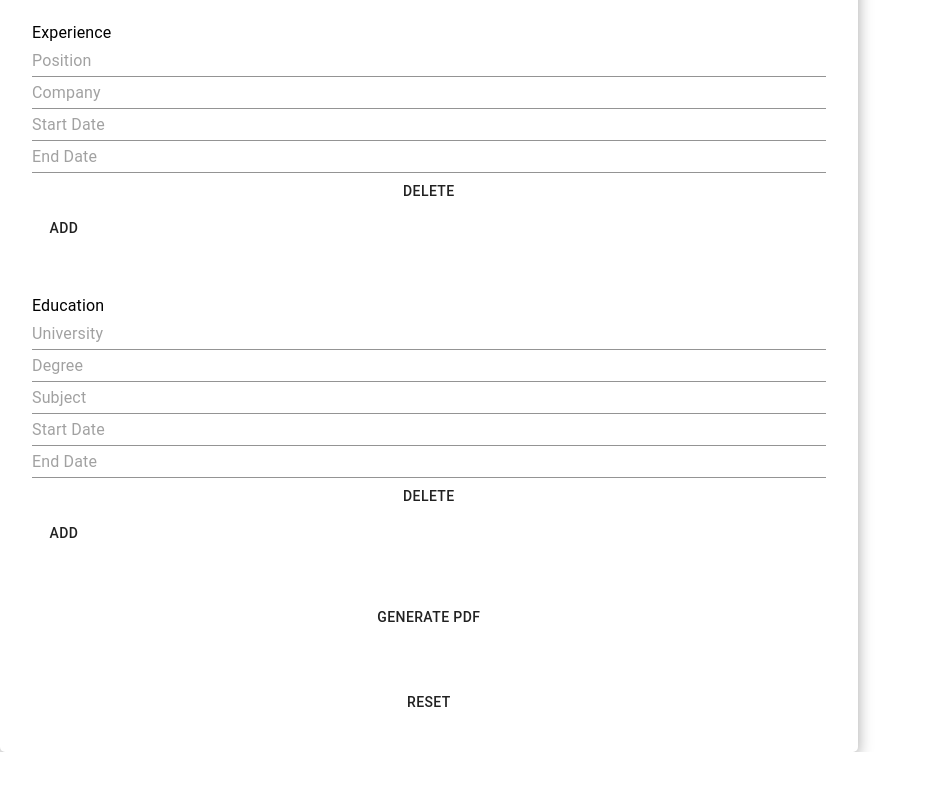
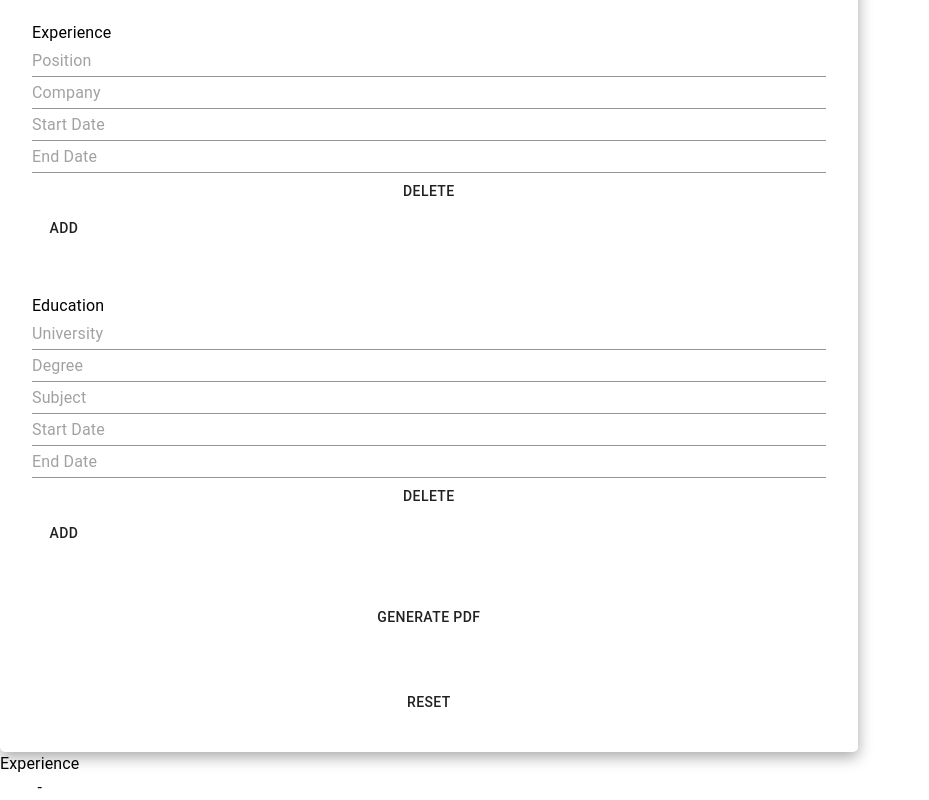
Before and after one commit to ethanalvizo/resume-template, a React (Create React App) app: page / in a window 1280 px wide. Shown: the part 243-1043 px from the top of the page, without its empty margins (0-929 px from the left). Before the commit the page ends 995 px from the top, so only its background shows below. Built offline with nearby package versions, Linux system fonts and the light colour scheme.

Commit message:
Live display of input in experience items

```diff
--- a/src/components/main.js
+++ b/src/components/main.js
@@ -2,6 +2,7 @@ import React, { useState, useRef } from 'react';
 import { v4 as uuidv4 } from "uuid"
 import { useReactToPrint } from "react-to-print";
 import Input from "./input";
+import Preview from "./preview";
 import emptyResume from "./utils/emptyResume";
 
 
@@ -129,6 +130,7 @@ const Main = () => {
     }
 
     const componentRef = useRef();
+
     const handlePrint = useReactToPrint({ content: () => componentRef.current });
 
     return (
@@ -138,13 +140,14 @@ const Main = () => {
                 onChangePersonal={handleChangePersonal}
                 onChangeExperience={handleChangeExperience}
                 onAddExperience={handleAddExperience}
-                onDelete={handleDeleteExperience}
+                onDeleteExperience={handleDeleteExperience}
                 onChangeEducation={handleChangeEducation}
                 onAddEducation={handleAddEducation}
                 onDeleteEducation={handleDeleteEducation}
                 onPrint={handlePrint}
                 onReset={handleReset}
             />
+            <Preview resume={resume} ref={componentRef} />
         </div>
     )
 }
--- /dev/null
+++ b/src/components/preview/ExperienceItem.js
@@ -0,0 +1,21 @@
+import React from 'react';
+import {
+    Typography,
+    Grid,
+} from '@material-ui/core';
+
+const ExperienceItem = ({ experienceItem }) => {
+    return (
+        <div>
+            <Typography>
+                {experienceItem.startDate} - {experienceItem.endDate}
+            </Typography>
+            <Typography>
+                {experienceItem.position}
+                <Typography>{experienceItem.company}</Typography>
+            </Typography>
+        </div>
+    )
+}
+
+export default ExperienceItem
--- /dev/null
+++ b/src/components/preview/content.js
@@ -0,0 +1,27 @@
+import React from 'react'
+import ExperienceItem from './ExperienceItem';
+
+import {
+    Grid,
+    Typography,
+} from "@material-ui/core";
+
+const Content = ({ personalInfo, experience, education }) => {
+    const experienceItems = experience.map((experienceItem) => (
+        <ExperienceItem key={experienceItem.id} experienceItem={experienceItem} />
+    ));
+
+
+    return (
+        <div>
+            <Grid container>
+                <Grid item>
+                    <Typography>Experience</Typography>
+                    {experienceItems}
+                </Grid>
+            </Grid>
+        </div>
+    )
+}
+
+export default Content
--- a/src/components/preview/index.js
+++ b/src/components/preview/index.js
@@ -0,0 +1,18 @@
+import React, { Component } from 'react';
+import Header from './header';
+import Content from './content'
+
+export default class index extends Component {
+    render() {
+        const { resume } = this.props
+        return (
+            <div>
+                <Content
+                    personalInfo={resume.personalInfo}
+                    experience={resume.experience}
+                    education={resume.education}
+                />
+            </div>
+        )
+    }
+}
```
Also changed, not shown: src/components/preview/EducationItem.js (added), src/components/preview/header.js (added), src/components/preview/styles.js (added).
